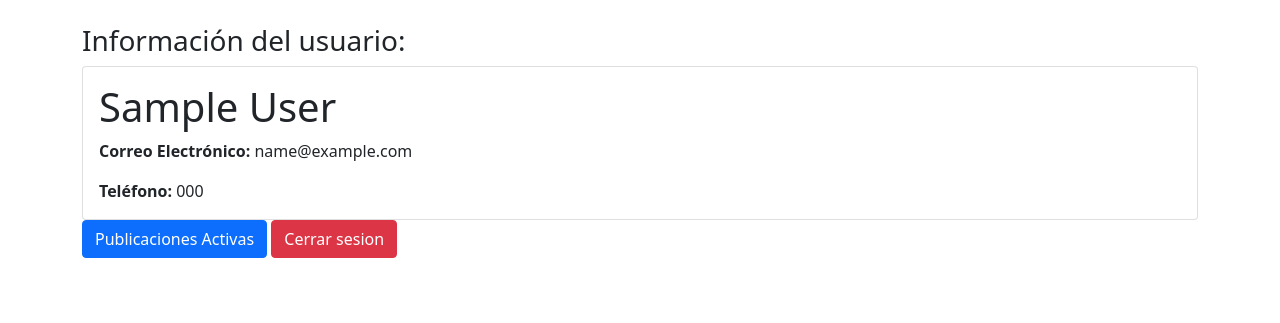
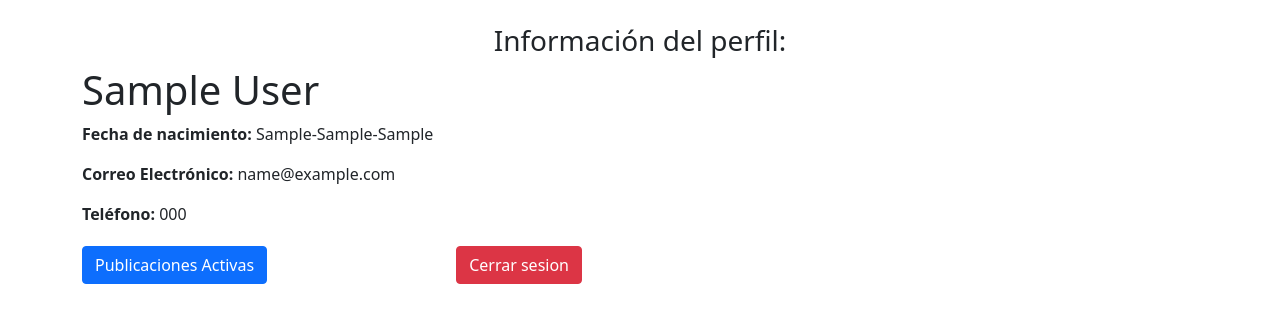
Before and after one commit to NicoColla/ultima_entrega, a Django app: template mercado/templates/barra/perfil.html in a window 1280 px wide. Shown: the part 56-379 px from the top of the page. Run offline with Django 5.2, Linux system fonts and the light colour scheme; the template is opened without the code that fills it: most values are stand-ins (such as "Sample title", 1, 10 or a date in 2020); some libraries are stand-ins or nearby versions.

Commit message:
upgrade-estetica3

```diff
--- a/mercado/templates/barra/perfil.html
+++ b/mercado/templates/barra/perfil.html
@@ -3,17 +3,33 @@
 {% block title %}Perfil{% endblock %}
 
 {% block content %}
-<h3>Información del usuario:</h3>
+<style>
+    .perfil {
+        width: 100%;
+        max-width: 500px;
+        margin-bottom: 20px;
+    }
+    .botones {
+        margin-top: 20px;
+        display: flex;
+        justify-content: space-between;
+    }
+</style>
 
-<div class="card">
-    <div class="card-body">
+<h3 class="text-center">Información del perfil:</h3>
+
+
+<div class="perfil">
+    <div>
         <h1 class="card-title">{{ usuario.first_name }} {{ usuario.last_name }}</h1>
+        <p class="card-text"><strong>Fecha de nacimiento:</strong> {{ usuario.dia_nacimiento }}-{{ usuario.mes_nacimiento }}-{{ usuario.ano_nacimiento }}</p>
         <p class="card-text"><strong>Correo Electrónico:</strong> {{ usuario.email }}</p>
         <p class="card-text"><strong>Teléfono:</strong> {{ usuario.telefono }}</p>
+        <div class="botones">
+            <a href="{% url 'mercado:publicaciones_usuario' %}" class="btn btn-primary">Publicaciones Activas</a>
+            <a href="{% url 'usuarios:logout' %}" class="btn btn-danger">Cerrar sesion</a>
+        </div>
     </div>
 </div>
 
-<a href="{% url 'mercado:publicaciones_usuario' %}" class="btn btn-primary">Publicaciones Activas</a>
-<a href="{% url 'usuarios:logout' %}" class="btn btn-danger">Cerrar sesion</a>
-
 {% endblock %}
```
